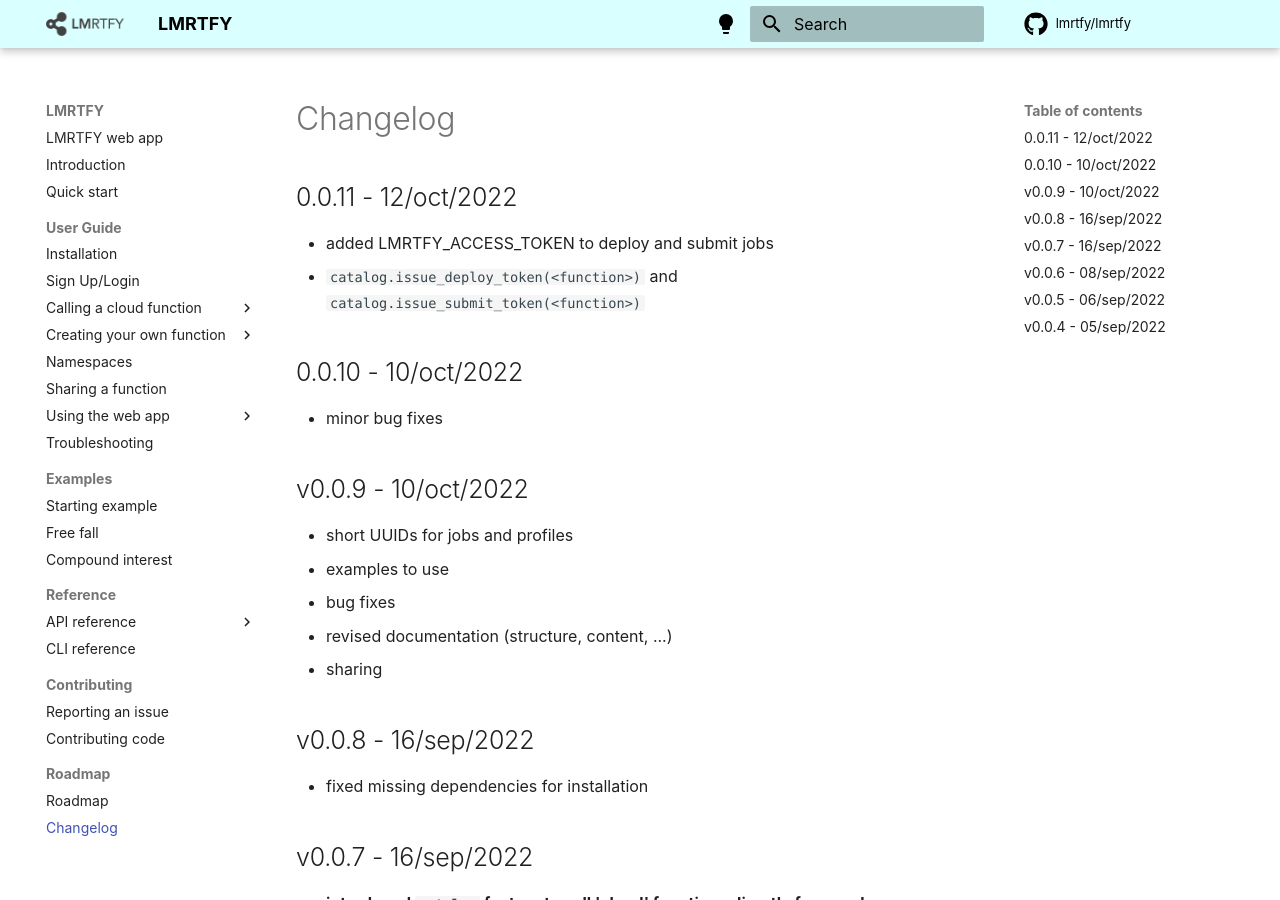
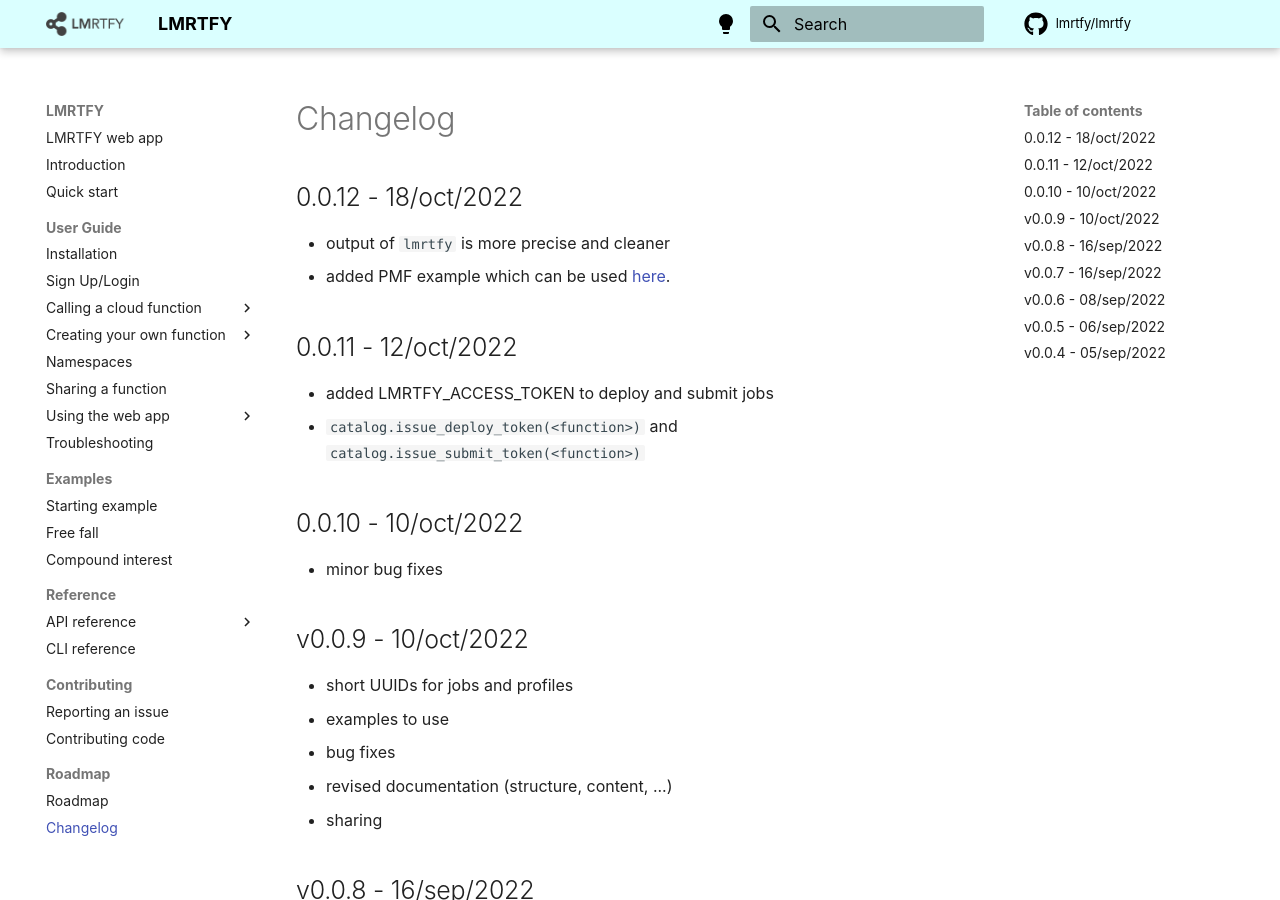
Before and after one commit to lmrtfy/lmrtfy, an MkDocs documentation site: the page built from docs/CHANGELOG.md, in a window 1280 px wide and 900 px high. Built offline with MkDocs 1.6.1 and Material for MkDocs 9.7.7, drawn with Linux system fonts in a browser that asks for light colours; comment, search, counter and statistics services are not loaded; the version menu is left out.

Commit message:
added changelog

```diff
--- a/docs/CHANGELOG.md
+++ b/docs/CHANGELOG.md
@@ -1,3 +1,7 @@
+# 0.0.12 - 18/oct/2022
+* output of `lmrtfy` is more precise and cleaner
+* added PMF example which can be used [here](https://toys.lmrt.fyi).
+
 # 0.0.11 - 12/oct/2022
 * added LMRTFY_ACCESS_TOKEN to deploy and submit jobs
 * `catalog.issue_deploy_token(<function>)` and `catalog.issue_submit_token(<function>)`
```
Also changed, not shown: CHANGELOG.md (+4 -0 lines).
